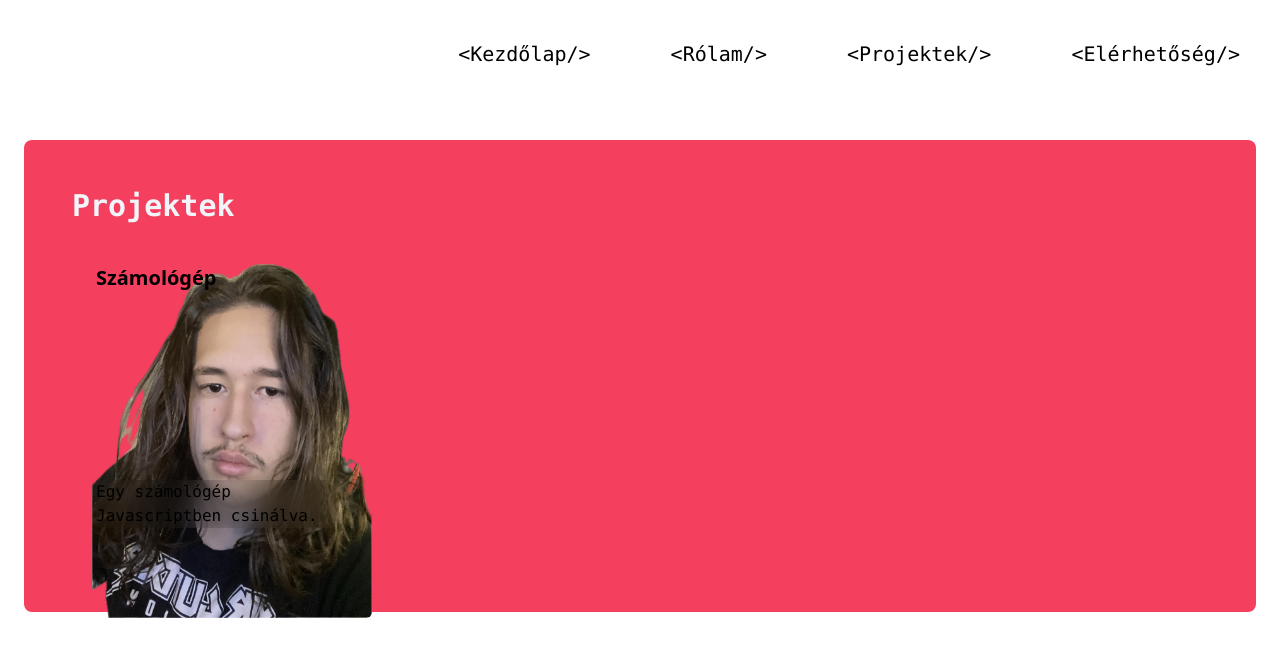
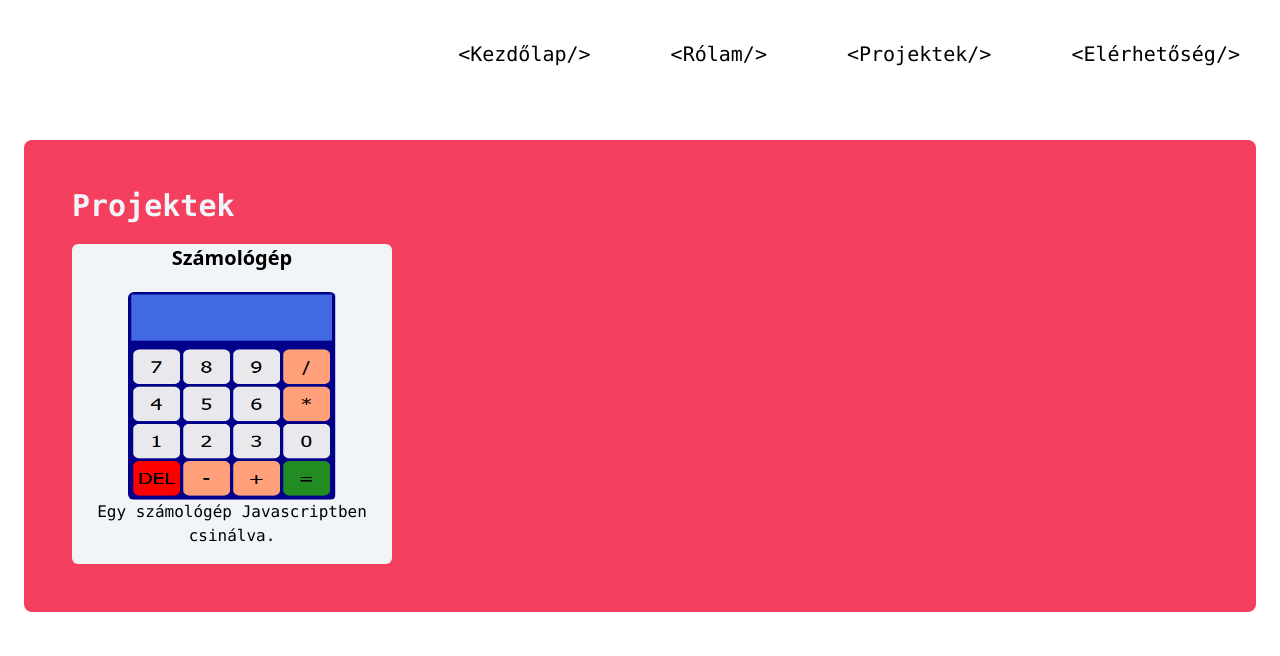
Before and after one commit to Atoti2/Portfolio_main, a Vue app: page /projects in a window 1280 px wide. Shown: the top 656 px of the page. Built offline with nearby package versions, Linux system fonts and the light colour scheme.

Commit message:
Image added

```diff
--- a/src/components/Project.vue
+++ b/src/components/Project.vue
@@ -1,8 +1,8 @@
 <template>
-    <div class="relative hover:scale-105 transition-all cursor-pointer h-80 w-80 p-5 ">
-        <img class="bg-cover rounded-md" :src="getImageUrl()" alt="">
-        <h3 class="absolute left-6 top-5 text-xl font-bold">{{ title }}</h3>
-        <p class="absolute left-6 bottom-9 font-mono backdrop-blur-lg rounded-tr rounded-br w-3/4">{{ desc }}</p>
+    <div class="hover:scale-105 transition-all h-80 w-80 bg-slate-100 rounded-md cursor-pointer">
+        <h3 class=" text-xl font-bold text-center mb-5">{{ title }}</h3>
+        <img class="bg-cover rounded-md h-52 w-52 m-auto" :src="getImageUrl()" alt="">
+        <p class="font-mono text-center rounded-tr rounded-br">{{ desc }}</p>
     </div>
 </template>
 
--- a/src/views/Projects.vue
+++ b/src/views/Projects.vue
@@ -18,7 +18,7 @@
     const projects = [
         {
             title: 'Számológép',
-            image: 'profile_picture.png',
+            image: 'calculator.png',
             desc: 'Egy számológép Javascriptben csinálva.',
         }
     ]
```
Also changed, not shown: src/assets/calculator.png (added), 5 other files (tests, documents, lock files or other folders).
